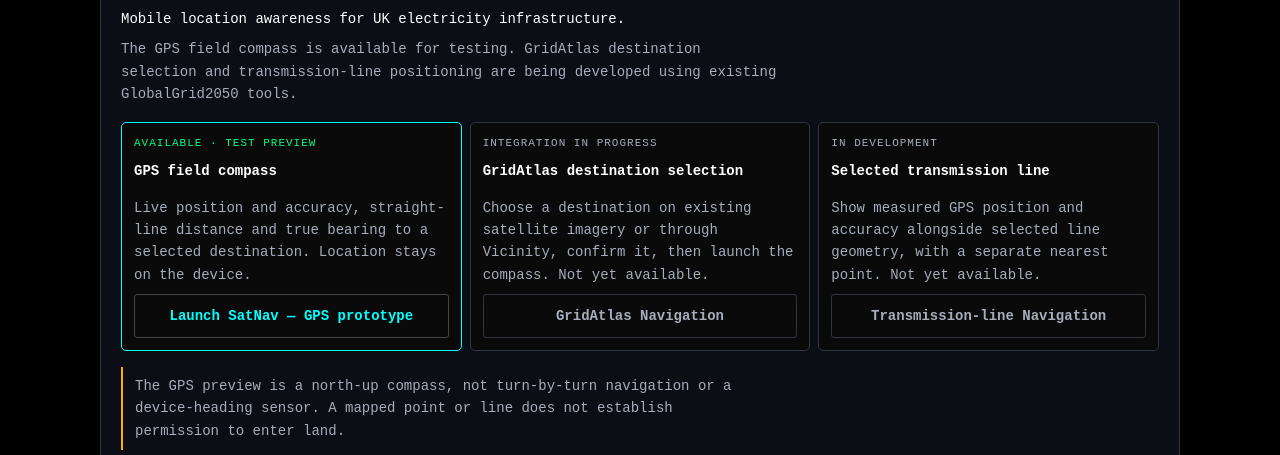
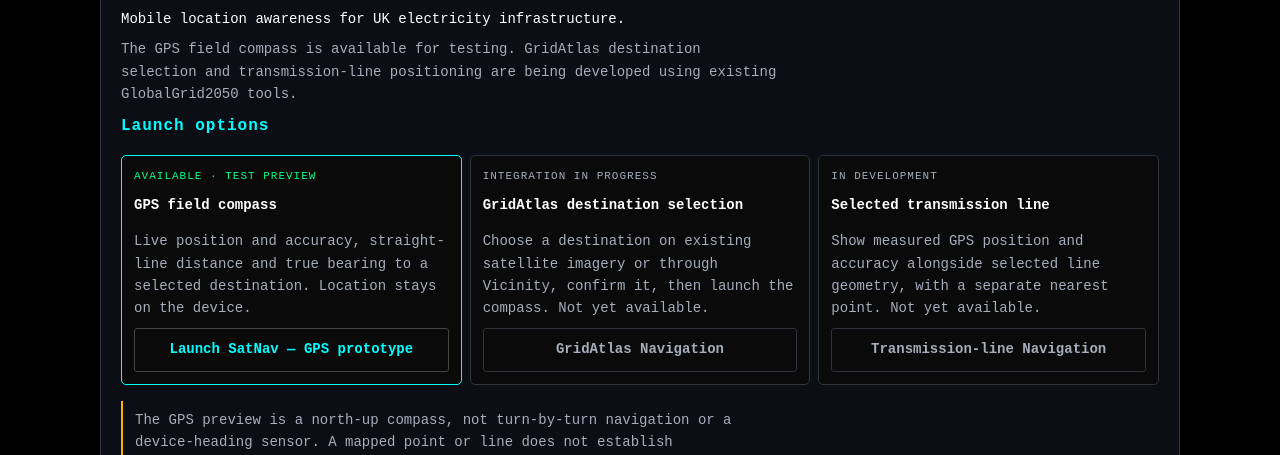
Before and after one commit to Ventusltd/satnav, a plain HTML site: page scope/index.html in a window 1280 px wide. Shown: the part 280-735 px from the top of the page. Drawn offline with Linux system fonts and the light colour scheme; no server answers.

Commit message:
Fix launcher heading hierarchy without changing existing launch controls

```diff
--- a/scope/index.html
+++ b/scope/index.html
@@ -22,7 +22,8 @@
 <header class="hud-header"><a class="brand" href="https://www.globalgrid2050.com/">GLOBALGRID2050<small>VENTUS | ELECTRICITY INFRASTRUCTURE</small></a><span class="hud-val">SATNAV / UNITED KINGDOM</span></header>
 <main>
 <section class="hero"><h1>SatNav</h1><small class="concept">Development preview — GPS prototype available</small><p>Mobile location awareness for UK electricity infrastructure.</p><p class="muted">The GPS field compass is available for testing. GridAtlas destination selection and transmission-line positioning are being developed using existing GlobalGrid2050 tools.</p>
-<div class="launch-grid" aria-label="SatNav applications">
+<h2 id="launch-options-heading">Launch options</h2>
+<div class="launch-grid" aria-labelledby="launch-options-heading">
 <article class="launch-card"><span class="launch-status ready">AVAILABLE · TEST PREVIEW</span><h3>GPS field compass</h3><p class="muted">Live position and accuracy, straight-line distance and true bearing to a selected destination. Location stays on the device.</p><a id="launch-gps" class="button" href="https://ventusltd.github.io/satnav/preview/9698781539e549deaa6ecaa4a2b34610c1f9fd29/nav/">Launch SatNav — GPS prototype</a></article>
 <article class="launch-card"><span class="launch-status">INTEGRATION IN PROGRESS</span><h3>GridAtlas destination selection</h3><p id="gridatlas-status" class="muted">Choose a destination on existing satellite imagery or through Vicinity, confirm it, then launch the compass. Not yet available.</p><button id="launch-gridatlas" class="button" type="button" disabled aria-describedby="gridatlas-status">GridAtlas Navigation</button></article>
 <article class="launch-card"><span class="launch-status">IN DEVELOPMENT</span><h3>Selected transmission line</h3><p id="line-status" class="muted">Show measured GPS position and accuracy alongside selected line geometry, with a separate nearest point. Not yet available.</p><button id="launch-line" class="button" type="button" disabled aria-describedby="line-status">Transmission-line Navigation</button></article>
```
